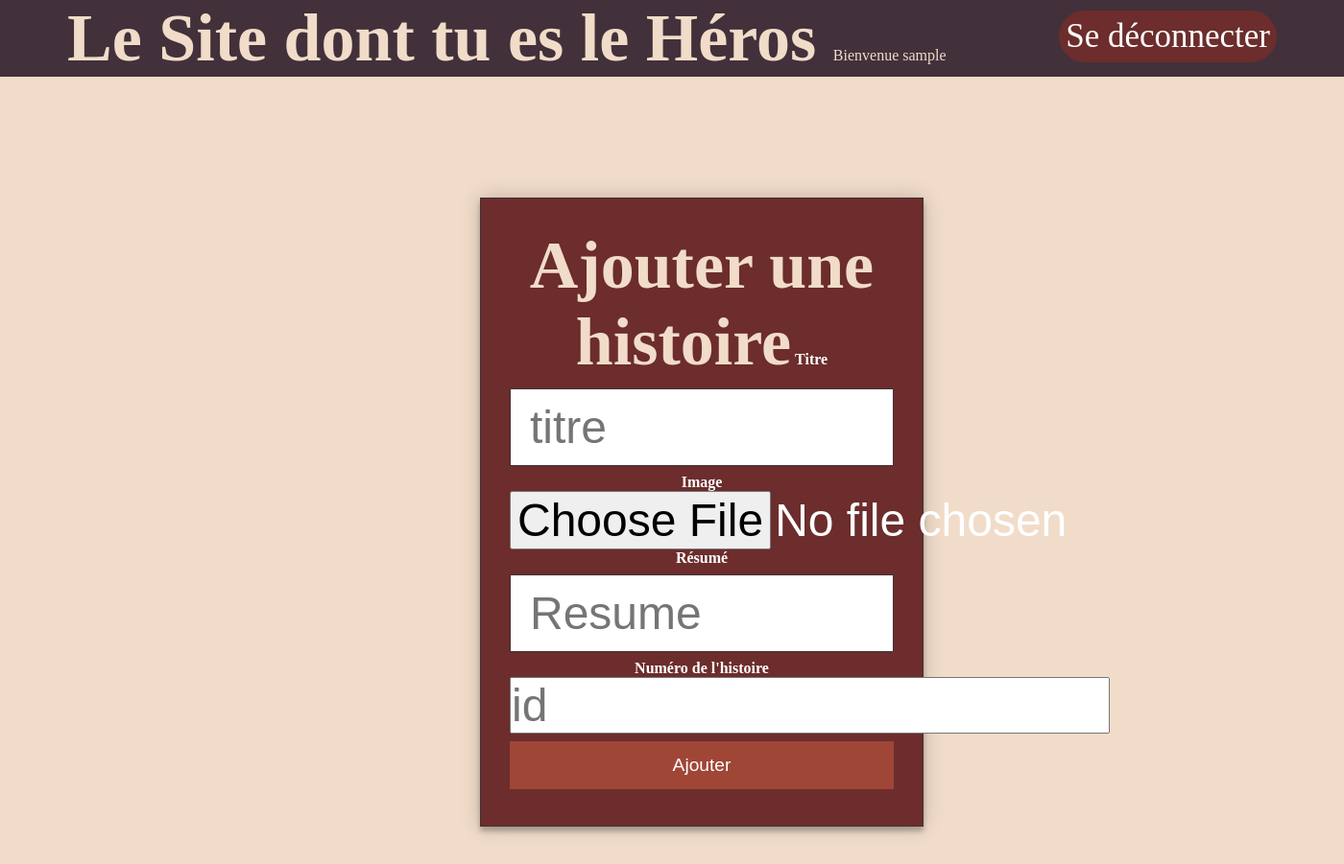
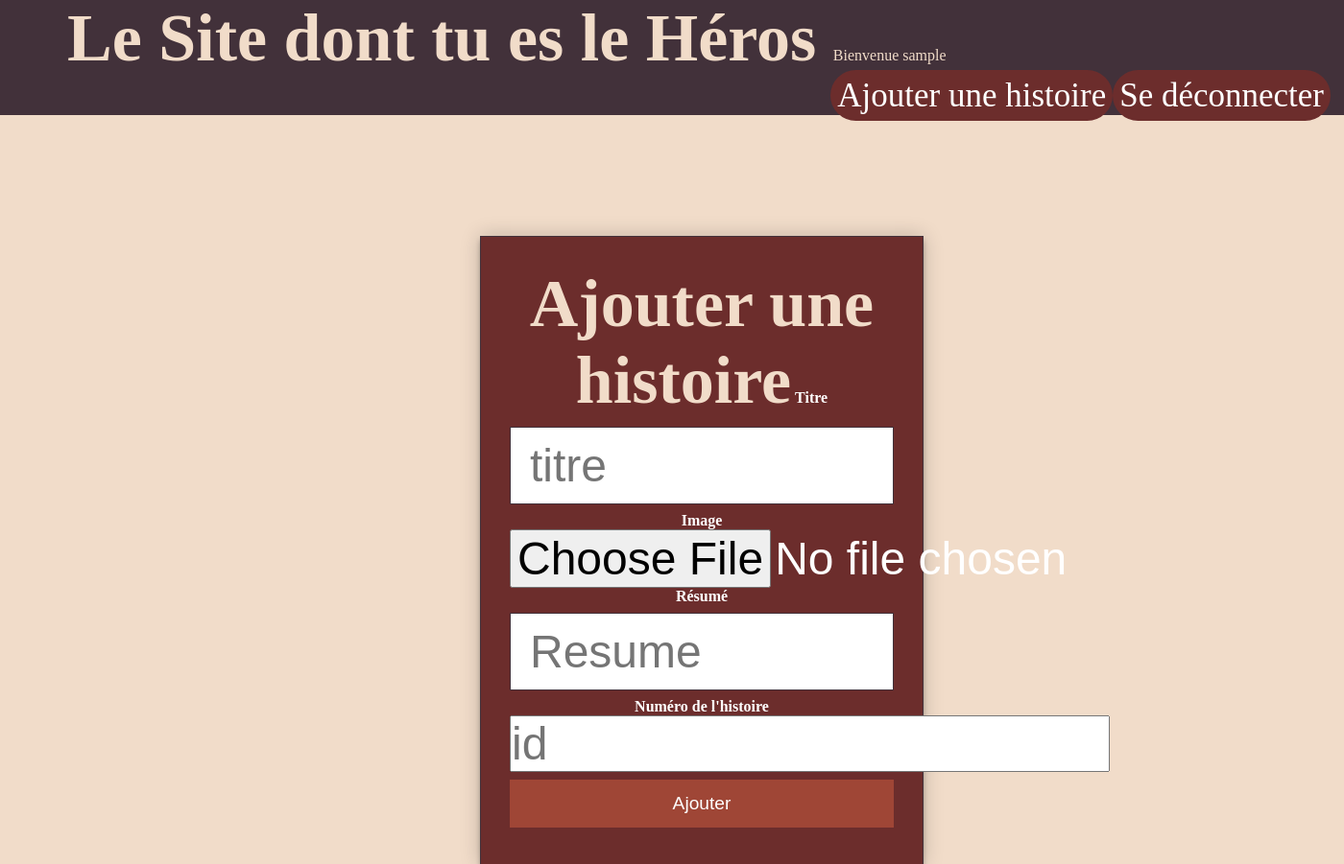
Before and after one commit to kamihaab/Siteheros, a PHP site: page /AjouterHistoire.php in a window 1400 px wide; the page is wider, and only the part inside the window is pictured. Shown: the top 901 px of that part at 96% size. Before the commit the page ends 871 px from the top of that part, so only its background shows below. Run offline with PHP 8.4, Linux system fonts and the light colour scheme; the visitor is signed in with stand-in values (Sample User, id 1).

Commit message:
boutonjoli image marchepas

```diff
--- a/css/style.css
+++ b/css/style.css
@@ -56,7 +56,6 @@ main{
 }
 .connexion{
     top:0.75vw;
-    position:absolute;
     right:5vw;
 }
 .commencerHistoire
@@ -183,5 +182,10 @@ li{
 .imgStory{
     height: 25vw;
 }
+.box{
+    font-size: 0.5vw ;
+    display : flex;
+    flex-direction:row-reverse;
+}
 
 }
--- a/php/AjouterHistoire.php
+++ b/php/AjouterHistoire.php
@@ -21,12 +21,11 @@ session_start();
 
     if (isset($_POST["titre"])) {
     //histoire_titre histoire_image histoire_resume histoire_branche_id
-        $titre = addslashes($_POST['title']);
-        $image = addslashes($_POST['image']);
+        $titre = addslashes($_POST['titre']);
+        //$image = addslashes($_POST['image']);
         $resume = addslashes($_POST['resume']);
-        $id = escape($_POST['id']);
+        $id = addslashes($_POST['id']);
 
-        /* C'est utile ça?
         $tmpFile = $_FILES['image']['tmp_name'];
         if (is_uploaded_file($tmpFile)) {
             // upload movie image
@@ -34,21 +33,21 @@ session_start();
             $uploadedFile = "images/$image";
             move_uploaded_file($_FILES['image']['tmp_name'], $uploadedFile);
         }
-        */
+
 
         // insert histoire into BD
         $requete = $bdd->prepare("INSERT INTO histoire (`histoire_titre`, `histoire_image`,`histoire_resume`,`histoire_branche_id`) VALUES(?, ?, ?, ?)");
 
         $requete->execute(array($titre,$image, $resume,$id));
         //var_dump($requete);
-        header('Location: ../php/index.php');
+        header('Location: index.php');
         exit;
     }
 }
     ?>
     <body>
         <div class="container"> <!--Ajout d'un film-->
-            <form action="inscription.php" name="inscription" method="POST">
+            <form action="AjouterHistoire.php" name="inscription" method="POST">
                 <h1>Ajouter une histoire</h1>
 
                 <label><b>Titre </b></label>
--- a/php/Header.php
+++ b/php/Header.php
@@ -7,7 +7,14 @@
     if (isset( $_SESSION['loggedin'])&& $_SESSION['loggedin']==true)
     {
         ?> Bienvenue <?= $_SESSION['login']?>
+        <div class="box">
+            <div>
         <a class="bouton connexion" href="fonctions/deconnexion.php">Se déconnecter</a>
+    </div>
+    <div>
+        <a class="bouton connexion" href="AjouterHistoire.php">Ajouter une histoire</a>
+    </div>
+
         <?php
     }
     else
```
